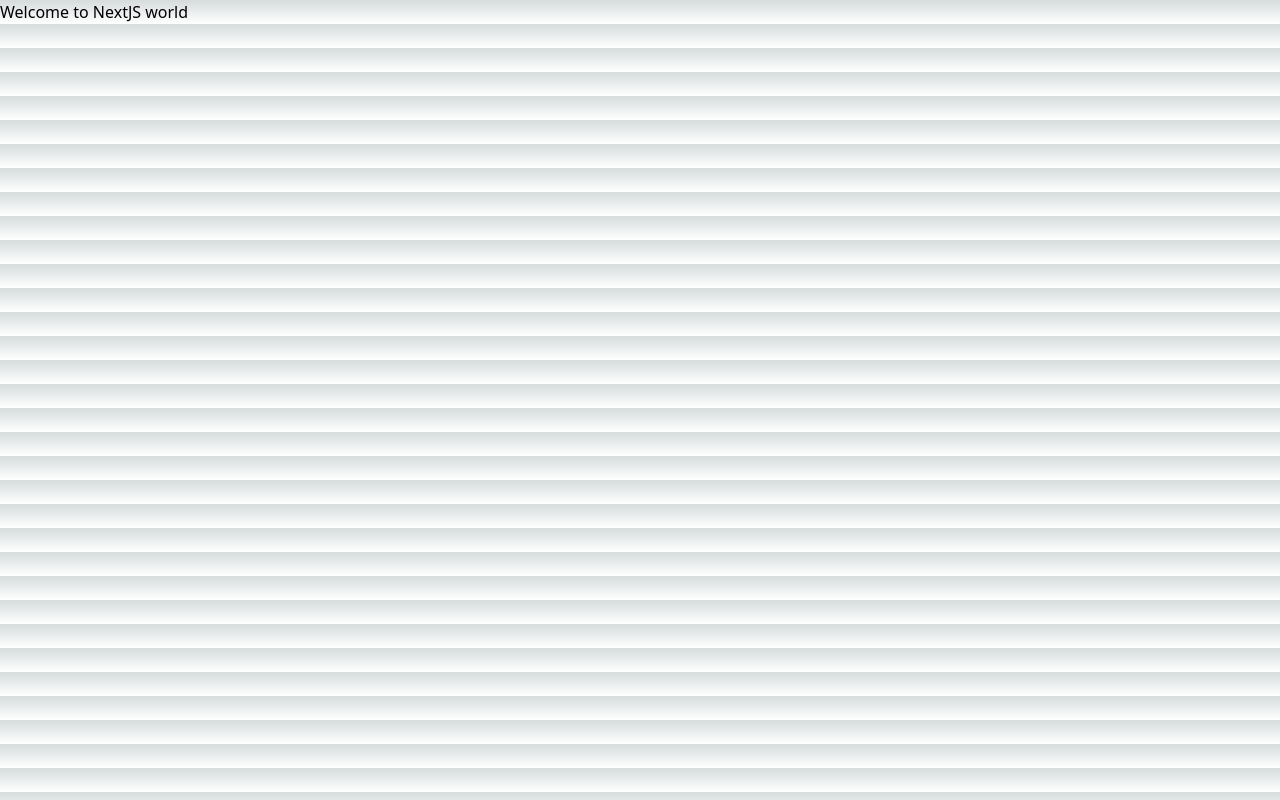
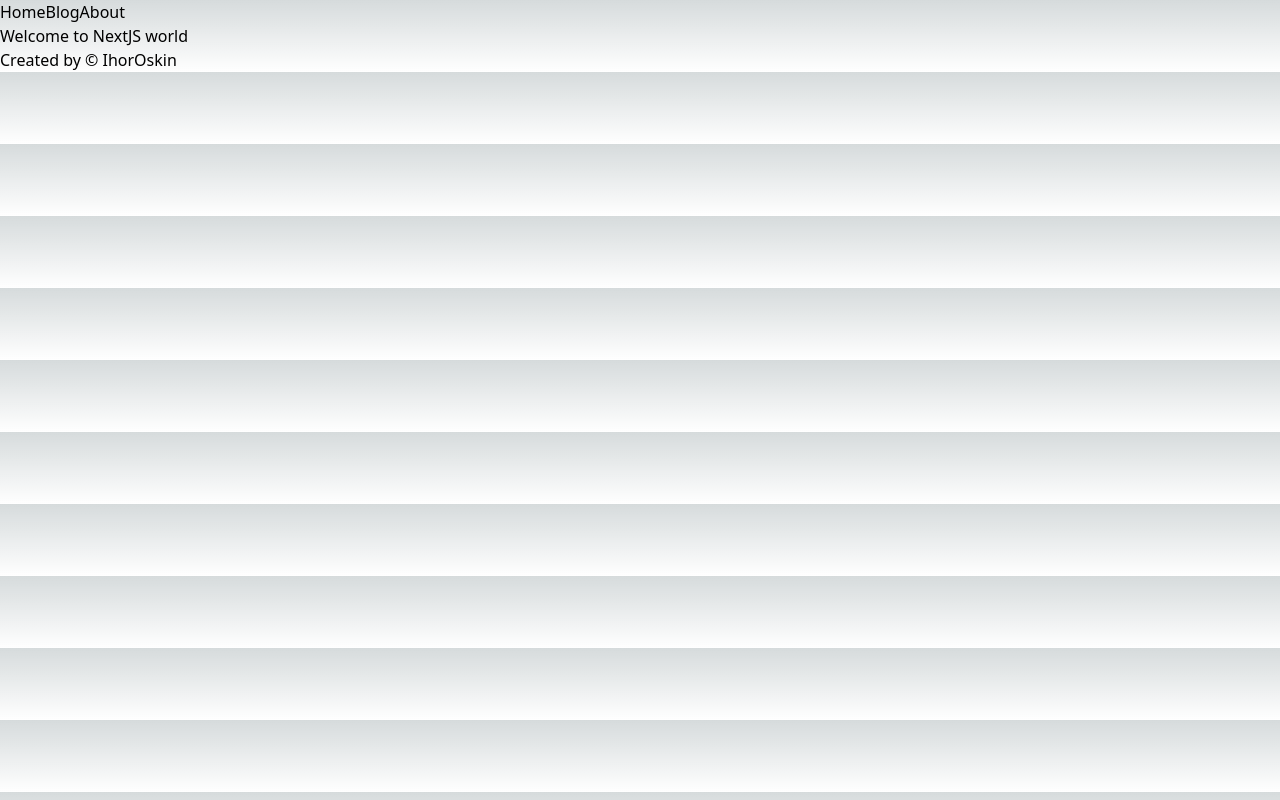
Before and after one commit to IgorOskin1984/next-app, a Next.js app: page / in a window 1280 px wide. Built offline with nearby package versions, Linux system fonts and the light colour scheme.

Commit message:
Создал TheHeader и TheFooter И добавил их в RootLayout. Обраитте внимание на интересный export { TheFooter и TheHeader } Это не относится к проекту, просто о том, что первый раз увидел такой export

```diff
--- a/app/layout.tsx
+++ b/app/layout.tsx
@@ -1,5 +1,7 @@
 import { Metadata } from 'next'
 import './globals.css'
+import { TheHeader } from '@/components/TheHeader'
+import { TheFooter } from '@/components/TheFooter'
 
 export const metadata: Metadata = {
 	title: 'Next App',
@@ -13,7 +15,13 @@
 }) {
 	return (
 		<html lang="en">
-			<body>{children}</body>
+			<body>
+				<TheHeader />
+				<main>
+					{children}
+				</main>
+				<TheFooter />
+			</body>
 		</html>
 	)
 }
--- /dev/null
+++ b/components/TheFooter.tsx
@@ -0,0 +1,11 @@
+import React from 'react'
+
+function TheFooter() {
+	return (
+		<footer className='container'>
+			Created by &copy; IhorOskin
+		</footer>
+	)
+}
+
+export { TheFooter }
--- /dev/null
+++ b/components/TheHeader.tsx
@@ -0,0 +1,14 @@
+import Link from 'next/link'
+import React from 'react'
+
+function TheHeader() {
+	return (
+		<header className='container'>
+			<Link href='/'>Home</Link>
+			<Link href='/blog'>Blog</Link>
+			<Link href='/about'>About</Link>
+		</header>
+	)
+}
+
+export { TheHeader }
```
